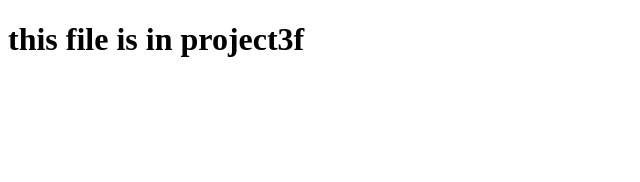
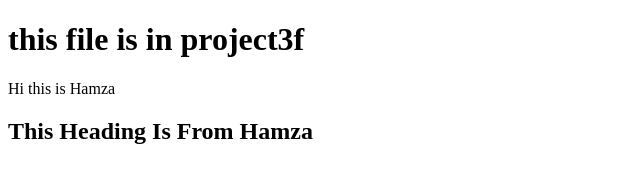
Before and after one commit to hfafar/project3f, a plain HTML site: page index.html in a window 1280 px wide. Shown: the whole page, without its empty margins (0-640 px from the left). Drawn offline with Linux system fonts and the light colour scheme.

Commit message:
first commit

```diff
--- a/index.html
+++ b/index.html
@@ -8,5 +8,7 @@
 </head>
 <body>
     <h1>this file is in project3f</h1>
+    <p>Hi this is Hamza</p>
+    <h2>This Heading Is From Hamza</h2>
 </body>
 </html>
```
